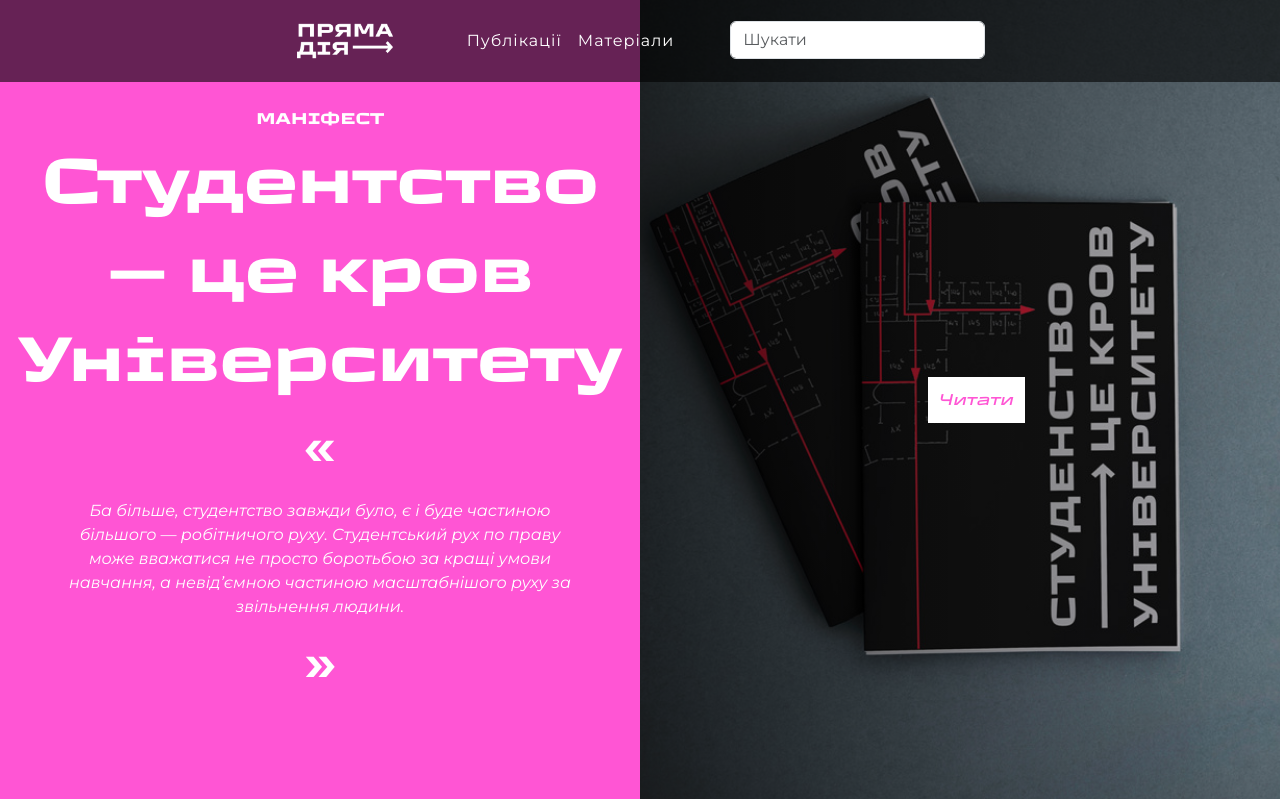
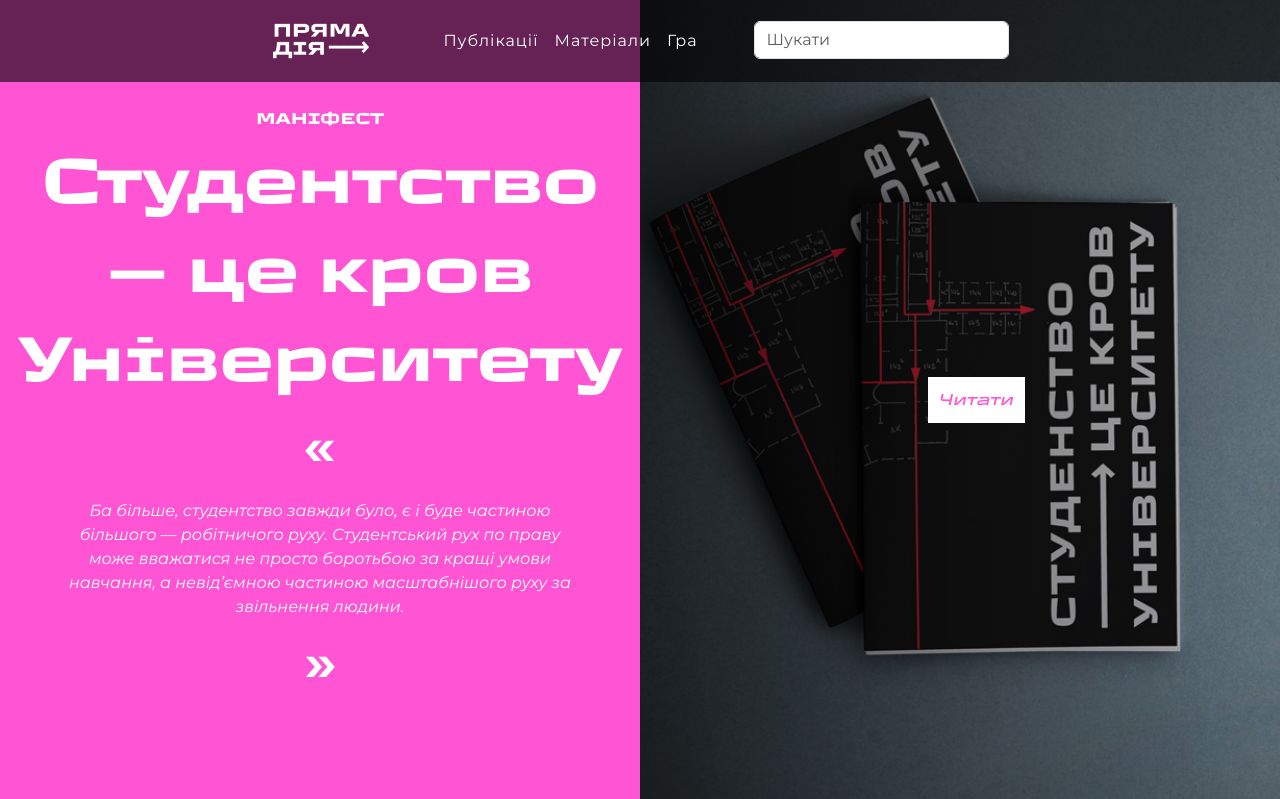
Before and after one commit to hromadianka/pd, a Django app: page /materials in a window 1280 px wide. Shown: the top 799 px of the page. Run offline with Django 4.2, Linux system fonts and the light colour scheme.

Commit message:
Game added to navbar

```diff
--- a/templates/navbar.html
+++ b/templates/navbar.html
@@ -22,10 +22,13 @@
               <a class="nav-link" href="/publications">Публікації</a>
             </li>
             <!-- <li class="nav-item">
-              <a class="nav-link" href="/publications">Наші осередки</a>
+              <a class="nav-link" href="/branches">Наші осередки</a>
             </li> -->
             <li class="nav-item">
               <a class="nav-link" href="/materials">Матеріали</a>
+            </li>
+            <li class="nav-item">
+              <a class="nav-link" href="/game">Гра</a>
             </li>
             <li class="nav-item">
               <form class="form-inline px-5" action="{% url 'publications' %}">
```
